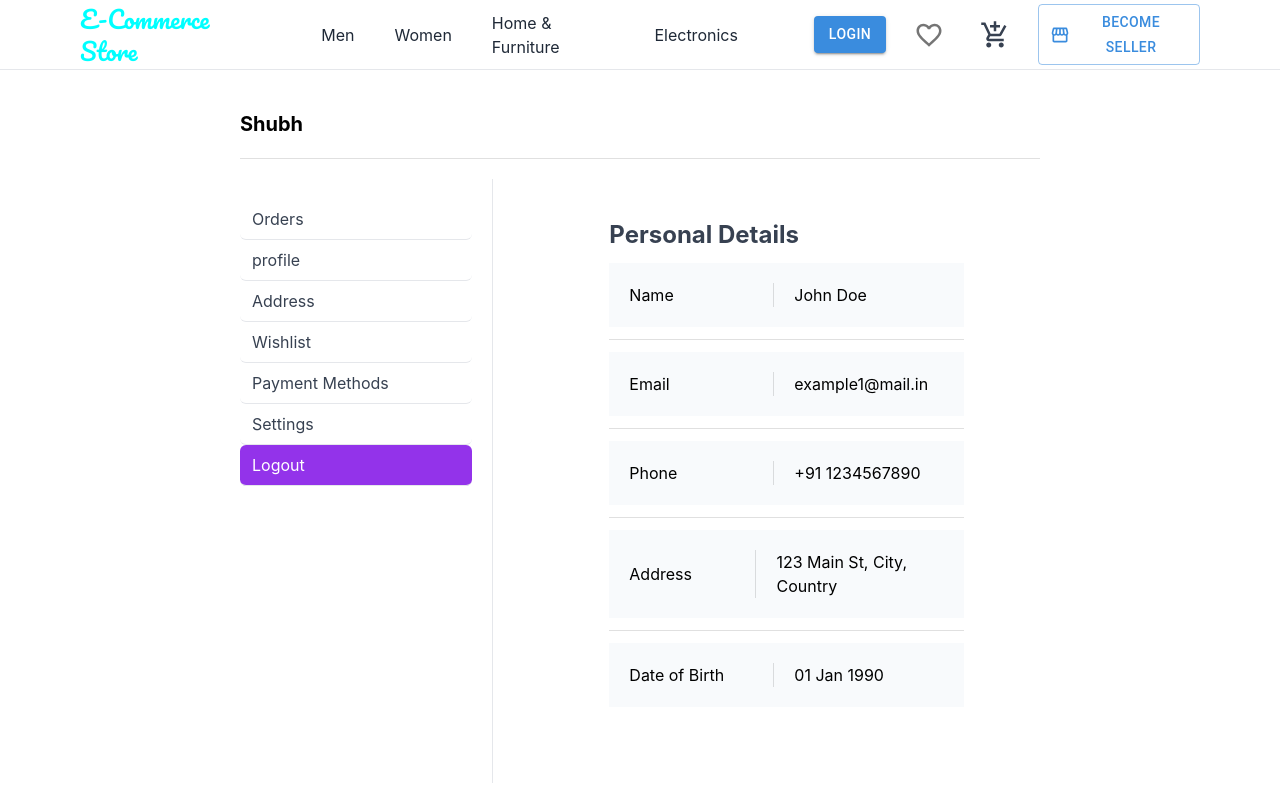
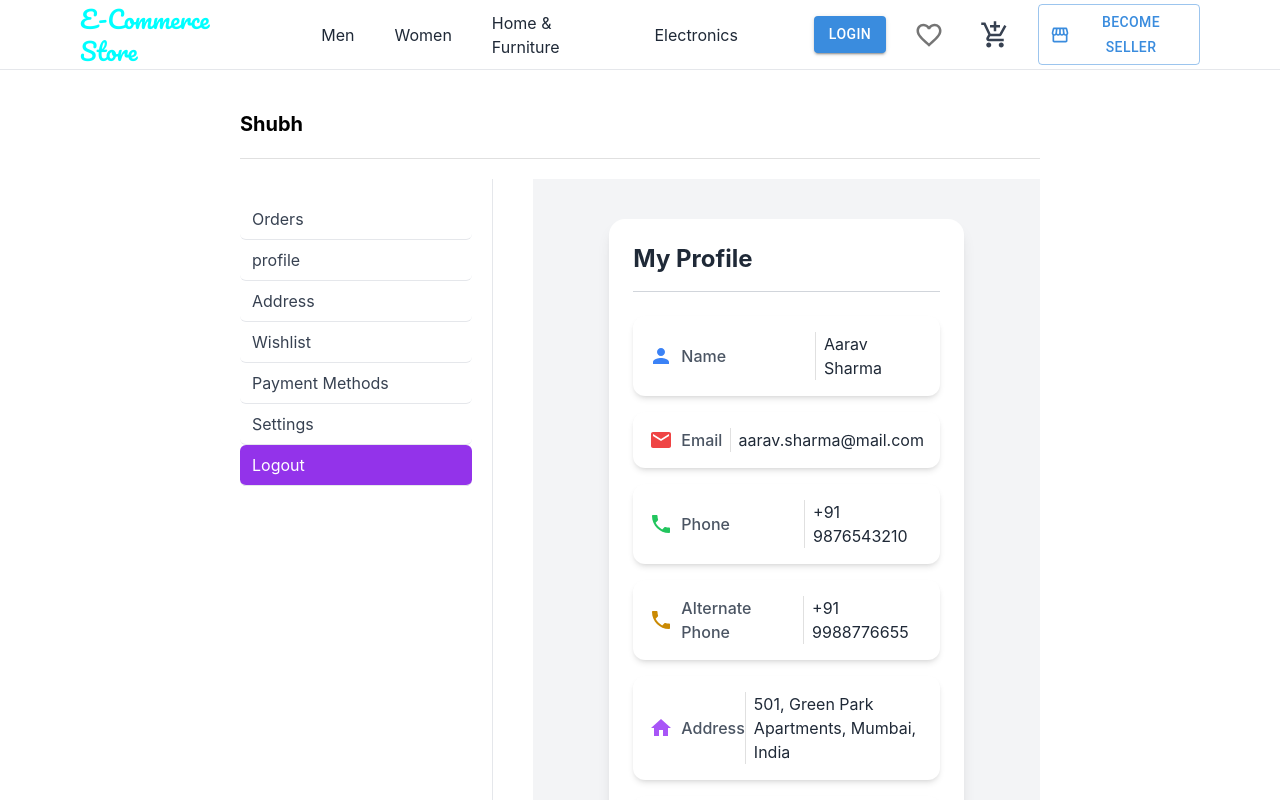
Before and after one commit to shubhcoding01/ecomproject, a React (Create React App) app: page /account/logout in a window 1280 px wide. Shown: the top 800 px of the page. Built offline with nearby package versions, Linux system fonts and the light colour scheme; some icons are missing.

Commit message:
Refactor ProfileFieldCard and UserDetails components for improved layout and consistency

```diff
--- a/src/component/ProfileFieldCard.tsx
+++ b/src/component/ProfileFieldCard.tsx
@@ -1,14 +1,44 @@
-import { Divider } from '@mui/material'
-import React from 'react'
+// import { Divider } from '@mui/material'
+// import React from 'react'
 
-const ProfileFieldCard = ({keys,value}:{keys:string,value:string}) => {
+// const ProfileFieldCard = ({keys,value}:{keys:string,value:string}) => {
+//   return (
+//     <div className='p-5 flex items-center bg-slate-50'>
+//         <p className='w-20 lg:w-36 pr-5'>{keys}</p>
+//         <Divider orientation="vertical" flexItem />
+//         <p className='pl-5'>{value}</p>
+//     </div>
+//   )
+// }
+
+// export default ProfileFieldCard
+
+import React from 'react';
+import { Divider, Box } from '@mui/material';
+import { Person, Email, Phone, Home, Cake, Wc, Star } from '@mui/icons-material';
+
+const iconMap: Record<string, React.ReactNode> = {
+  Name: <Person className="text-blue-500" />,
+  Email: <Email className="text-red-500" />,
+  Phone: <Phone className="text-green-500" />,
+  'Alternate Phone': <Phone className="text-yellow-600" />,
+  Address: <Home className="text-purple-500" />,
+  'Date of Birth': <Cake className="text-pink-500" />,
+  Gender: <Wc className="text-indigo-500" />,
+  'Loyalty Tier': <Star className="text-amber-500" />
+};
+
+const ProfileFieldCard = ({ keys, value }: { keys: string; value: string }) => {
   return (
-    <div className='p-5 flex items-center bg-slate-50'>
-        <p className='w-20 lg:w-36 pr-5'>{keys}</p>
-        <Divider orientation="vertical" flexItem />
-        <p className='pl-5'>{value}</p>
-    </div>
-  )
-}
+    <Box className="flex items-center bg-white p-4 rounded-xl shadow-md transition hover:shadow-lg">
+      <div className="flex items-center w-44 space-x-2">
+        {iconMap[keys] || <span className="w-6" />}
+        <p className="font-medium text-gray-600">{keys}</p>
+      </div>
+      <Divider orientation="vertical" flexItem className="mx-6" />
+      <p className="text-gray-800 pl-2">{value}</p>
+    </Box>
+  );
+};
 
-export default ProfileFieldCard
+export default ProfileFieldCard;
--- a/src/customer/pages/Account/UserDetails.tsx
+++ b/src/customer/pages/Account/UserDetails.tsx
@@ -1,45 +1,62 @@
-import React from 'react'
-import ProfileFieldCard from '../../../component/ProfileFieldCard'
-import { Divider } from '@mui/material'
+// import React from 'react'
+// import ProfileFieldCard from '../../../component/ProfileFieldCard'
+// import { Divider } from '@mui/material'
+
+// const UserDetails = () => {
+//   return (
+//     <div className='flex justify-center py-10'>
+
+
+//         <div className='w-full lg:w-[70%]'>
+//             <div className='flex items-center pb-3 justify-between'>
+//                 <h1 className='text-2xl font-bold text-gray-700'>Personal Details</h1>
+//             </div>
+//             <div className='space-y-3'>
+//                 <ProfileFieldCard keys="Name" value={"John Doe"} />
+//                 <Divider orientation="horizontal" flexItem />
+//                 <ProfileFieldCard keys="Email" value="example1@mail.in" />
+//                 <Divider orientation="horizontal" flexItem />
+//                 <ProfileFieldCard keys="Phone" value="+91 1234567890" />
+//                 <Divider orientation="horizontal" flexItem />
+//                 <ProfileFieldCard keys="Address" value="123 Main St, City, Country" />
+//                 <Divider orientation="horizontal" flexItem />
+//                 <ProfileFieldCard keys="Date of Birth" value="01 Jan 1990" />
+
+//             </div>
+
+//         </div>
+
+//     </div>
+//   )
+// }
+
+// export default UserDetails
+
+import React from 'react';
+import ProfileFieldCard from '../../../component/ProfileFieldCard';
+import { Divider } from '@mui/material';
 
 const UserDetails = () => {
   return (
-    <div className='flex justify-center py-10'>
-        {/* {Personal Details} */}
-
-        {/* <div className='w-full lg:w-[30%]'>
-            <div className='flex items-center pb-3 justify-between'>
-                <h1 className='text-xl font-bold'>Personal Details</h1>
-            </div>
-            <div className='space-y-3'>
-                <p className='text-gray-700'>Name: John Doe</p>
-                <p className='text-gray-700'>Email:</p>
-                <p className='text-gray-700'>Phone: +1234567890</p>
-                <p className='text-gray-700'>Address: 123 Main St, City, Country</p>
-            </div>
-        </div> */}
-
-        <div className='w-full lg:w-[70%]'>
-            <div className='flex items-center pb-3 justify-between'>
-                <h1 className='text-2xl font-bold text-gray-700'>Personal Details</h1>
-            </div>
-            <div className='space-y-3'>
-                <ProfileFieldCard keys="Name" value={"John Doe"} />
-                <Divider orientation="horizontal" flexItem />
-                <ProfileFieldCard keys="Email" value="example1@mail.in" />
-                <Divider orientation="horizontal" flexItem />
-                <ProfileFieldCard keys="Phone" value="+91 1234567890" />
-                <Divider orientation="horizontal" flexItem />
-                <ProfileFieldCard keys="Address" value="123 Main St, City, Country" />
-                <Divider orientation="horizontal" flexItem />
-                <ProfileFieldCard keys="Date of Birth" value="01 Jan 1990" />
-
-            </div>
-
+    <div className="flex justify-center py-10 bg-gray-100 min-h-screen">
+      <div className="w-full lg:w-[70%] bg-white p-6 rounded-2xl shadow-lg space-y-6">
+        <div className="flex items-center pb-4 justify-between border-b border-gray-300">
+          <h1 className="text-2xl font-bold text-gray-800">My Profile</h1>
         </div>
 
+        <div className="space-y-4">
+          <ProfileFieldCard keys="Name" value="Aarav Sharma" />
+          <ProfileFieldCard keys="Email" value="aarav.sharma@mail.com" />
+          <ProfileFieldCard keys="Phone" value="+91 9876543210" />
+          <ProfileFieldCard keys="Alternate Phone" value="+91 9988776655" />
+          <ProfileFieldCard keys="Address" value="501, Green Park Apartments, Mumbai, India" />
+          <ProfileFieldCard keys="Date of Birth" value="15 Aug 1994" />
+          <ProfileFieldCard keys="Gender" value="Male" />
+          <ProfileFieldCard keys="Loyalty Tier" value="Gold" />
+        </div>
+      </div>
     </div>
-  )
-}
+  );
+};
 
-export default UserDetails
+export default UserDetails;
```
